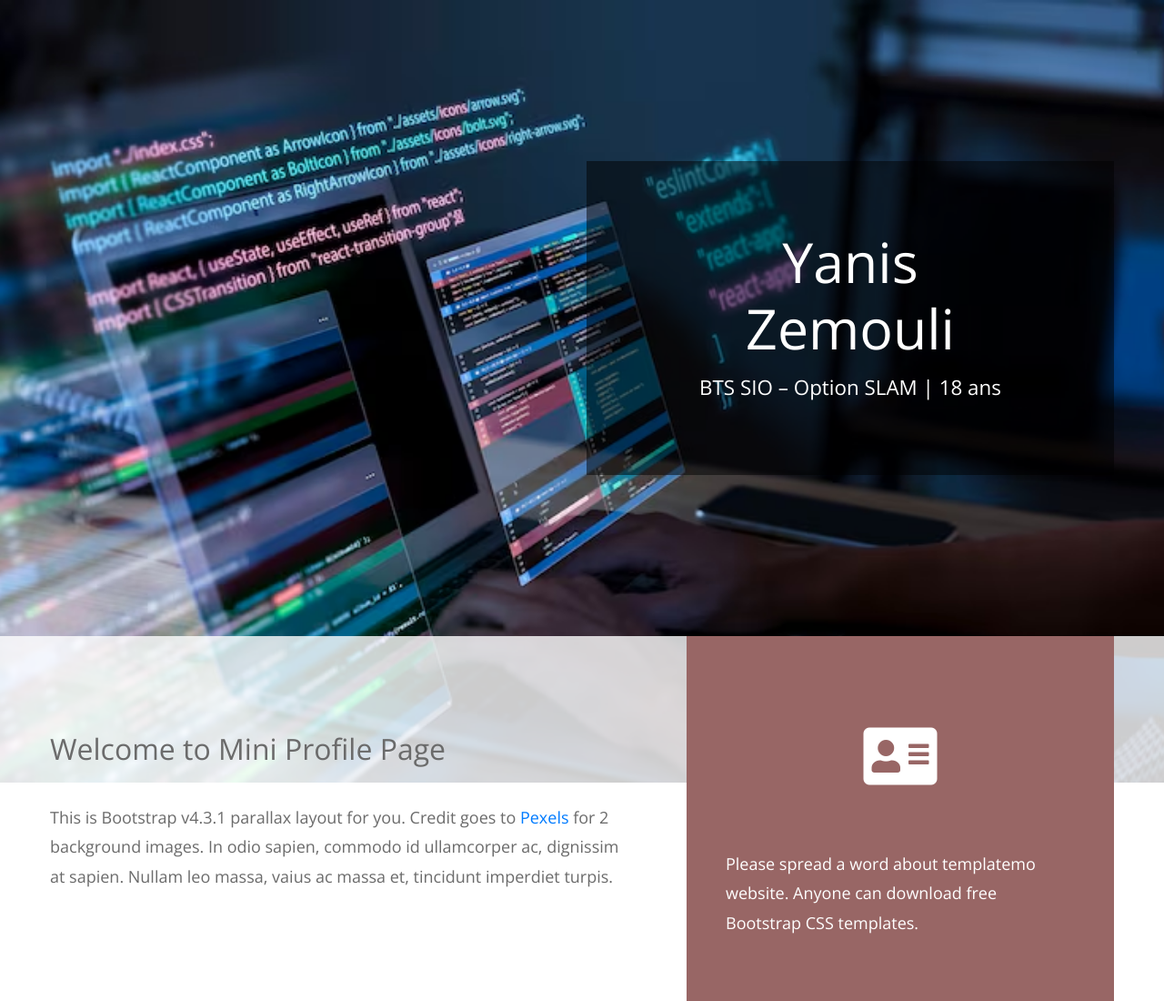
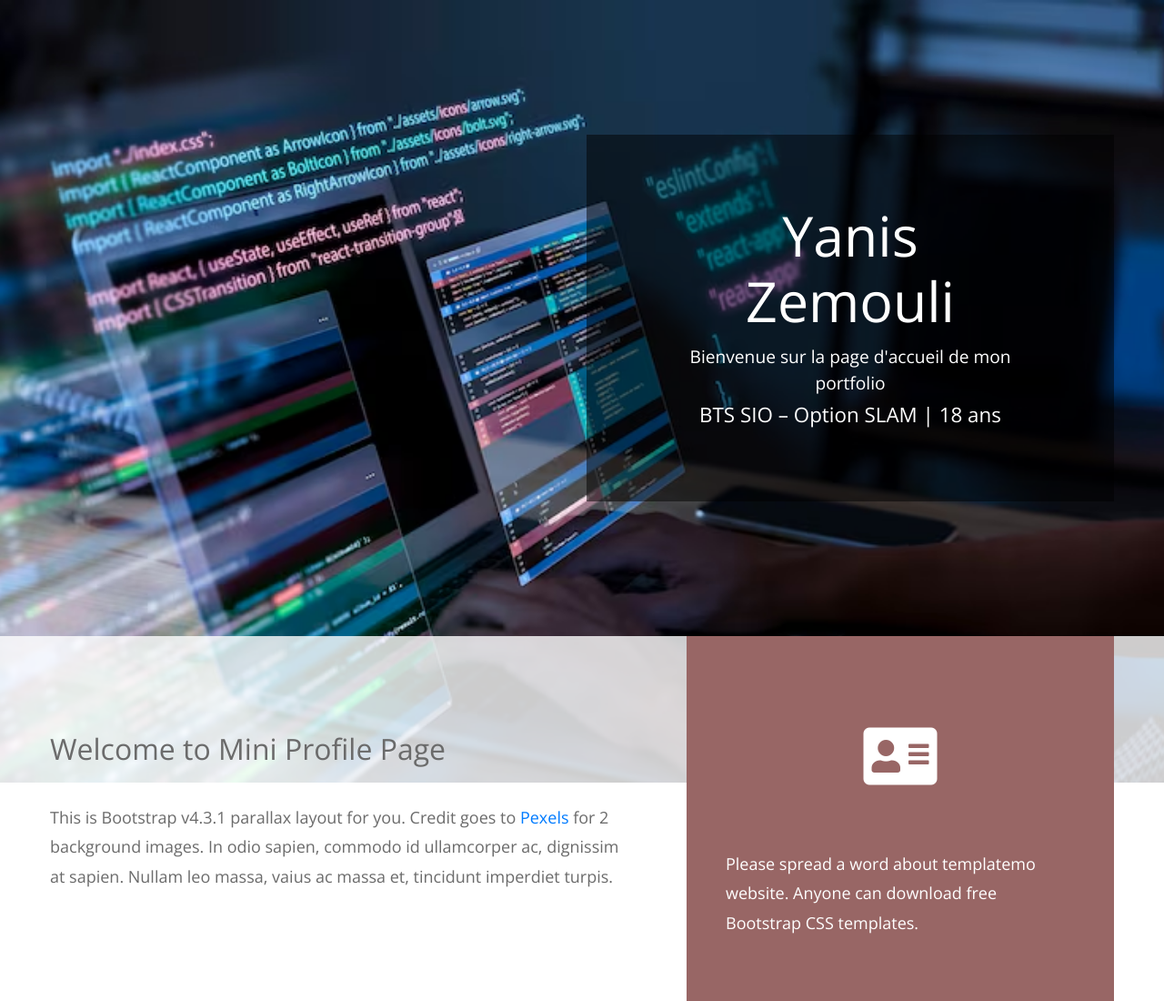
Before and after one commit to Yinkso1103/portfolio-bts-sio, a plain HTML site: page index.html in a window 1280 px wide. Shown: the top 1100 px of the page at 91% size. Drawn offline with nearby package versions, Linux system fonts and the light colour scheme.

Commit message:
Ajout du texte d'accueil à côté du nom

```diff
--- a/index.html
+++ b/index.html
@@ -25,7 +25,12 @@ https://templatemo.com/tm-530-mini-profile
             <!-- Black transparent bg -->
             <div class="ml-auto mr-0 tm-bg-black-transparent text-white tm-brand-container-inner">
               <div class="tm-brand-container text-center">
-                <h1 class="tm-brand-name">Yanis Zemouli</h1>
+                <div style="display: flex; justify-content: center; align-items: center; gap: 10px; flex-wrap: wrap;">
+                 <h1 class="tm-brand-name" style="margin: 0;">Yanis Zemouli</h1>
+                 <span style="font-size: 1.2rem; font-weight: normal; color: #fff;">
+                  Bienvenue sur la page d'accueil de mon portfolio
+                  </span>
+                </div>
                 <p class="tm-brand-description mb-0">BTS SIO – Option SLAM | 18 ans</p>
               </div>
             </div>
```
Also changed, not shown: 1 other file.
